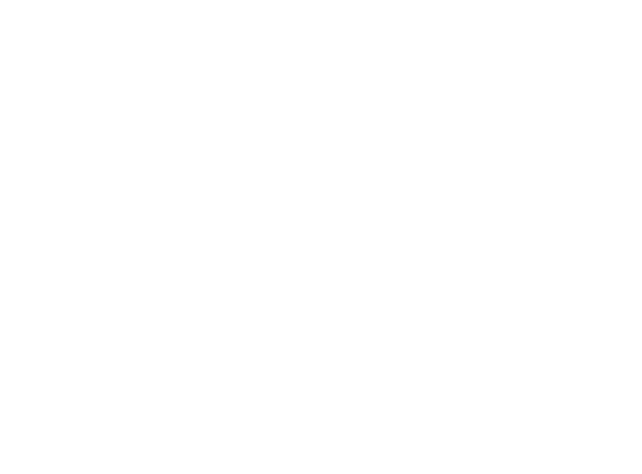
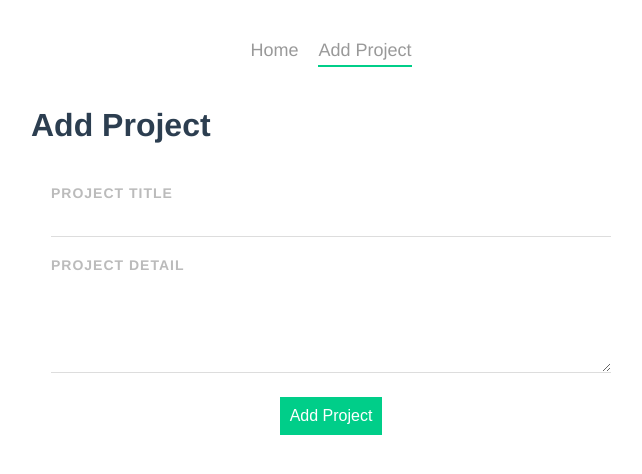
Before and after one commit to zawthuphyo25/project-planner, a Vue app: page /addProject in a window 1280 px wide. Before the commit this address had no page. Shown: the top 474 px of the page, without its empty margins (309-951 px from the left). Built offline with nearby package versions, Linux system fonts and the light colour scheme.

Commit message:
add project  feature

```diff
--- a/database/db.json
+++ b/database/db.json
@@ -4,13 +4,13 @@
       "title": "ptoject title 1",
       "detail": "projecr detail 1",
       "id": "1",
-      "complete": true
+      "complete": false
     },
     {
-      "title": "ptoject title 2",
-      "detail": "projecr detail 2",
-      "id": "2",
-      "complete": true
+      "id": "2316",
+      "title": "Are u Okay?",
+      "detail": "Hi, how are u.",
+      "compile": false
     }
   ]
 }
--- a/src/App.vue
+++ b/src/App.vue
@@ -1,7 +1,13 @@
 <template>
+  <Navbar></Navbar>
   <router-view />
 </template>
-
+<script>
+import Navbar from "./components/Navbar";
+export default {
+  components: { Navbar },
+};
+</script>
 <style>
 #app {
   font-family: Avenir, Helvetica, Arial, sans-serif;
--- /dev/null
+++ b/src/components/Navbar.vue
@@ -0,0 +1,28 @@
+<template>
+  <nav class="main-nav">
+    <router-link to="/">Home</router-link>
+    <router-link :to="{ name: 'addProject' }">Add Project</router-link>
+  </nav>
+</template>
+
+<script>
+export default {};
+</script>
+
+<style>
+.main-nav {
+  text-align: center;
+  margin: 40px auto;
+}
+.main-nav a {
+  display: inline-block;
+  text-decoration: none;
+  margin: 0 10px;
+  color: #999;
+  font-size: 18px;
+}
+a.router-link-active {
+  border-bottom: 2px solid#00ce89;
+  padding-bottom: 4px;
+}
+</style>
--- a/src/components/SingleProject.vue
+++ b/src/components/SingleProject.vue
@@ -10,7 +10,6 @@
     </div>
 
     <p v-if="showDetail">{{ project.detail }}</p>
-    {{ project.complete }}
   </div>
 </template>
 
--- a/src/router/index.js
+++ b/src/router/index.js
@@ -1,11 +1,17 @@
 import { createRouter, createWebHistory } from "vue-router";
 import HomeView from "../views/HomeView.vue";
+import AddProject from "@/views/AddProject.vue";
 
 const routes = [
   {
     path: "/",
     name: "home",
     component: HomeView,
+  },
+  {
+    path: "/addProject",
+    name: "addProject",
+    component: AddProject,
   },
 ];
 
--- /dev/null
+++ b/src/views/AddProject.vue
@@ -0,0 +1,85 @@
+<template>
+  <h1>Add Project</h1>
+  <form @submit.prevent="addProject">
+    <label>Project Title</label>
+    <input type="text" v-model="title" />
+    <label>Project Detail</label>
+    <textarea v-model="detail"></textarea>
+    <button>Add Project</button>
+  </form>
+</template>
+
+<script>
+export default {
+  data() {
+    return {
+      title: "",
+      detail: "",
+    };
+  },
+  methods: {
+    addProject() {
+      //   console.log("added project");
+      fetch("http://localhost:3000/projects", {
+        method: "POST",
+        headers: {
+          "Content-Type": "application/json",
+        },
+        body: JSON.stringify({
+          title: this.title,
+          detail: this.detail,
+          compile: false,
+        }),
+      })
+        .then(() => {
+          this.$router.push("/");
+        })
+        .catch((err) => {
+          console.log(err);
+        });
+    },
+  },
+};
+</script>
+
+<style>
+form {
+  background: white;
+  padding: 20px;
+  border-radius: 10px;
+}
+label {
+  display: block;
+  color: #bbb;
+  text-transform: uppercase;
+  font-size: 14px;
+  font-weight: bold;
+  letter-spacing: 1px;
+}
+input {
+  padding: 10px;
+  border: 0;
+  border-bottom: 1px solid #ddd;
+  width: 100%;
+  box-sizing: border-box;
+  margin-bottom: 20px;
+}
+textarea {
+  border: 0;
+  border-bottom: 1px solid #ddd;
+  padding: 10px;
+  width: 100%;
+  box-sizing: border-box;
+  height: 100px;
+}
+form button {
+  display: block;
+  margin: 20px auto 0;
+  background: #00ce89;
+  color: white;
+  padding: 10px;
+  border: 0;
+  border-radius: 0;
+  font-size: 16px;
+}
+</style>
```
